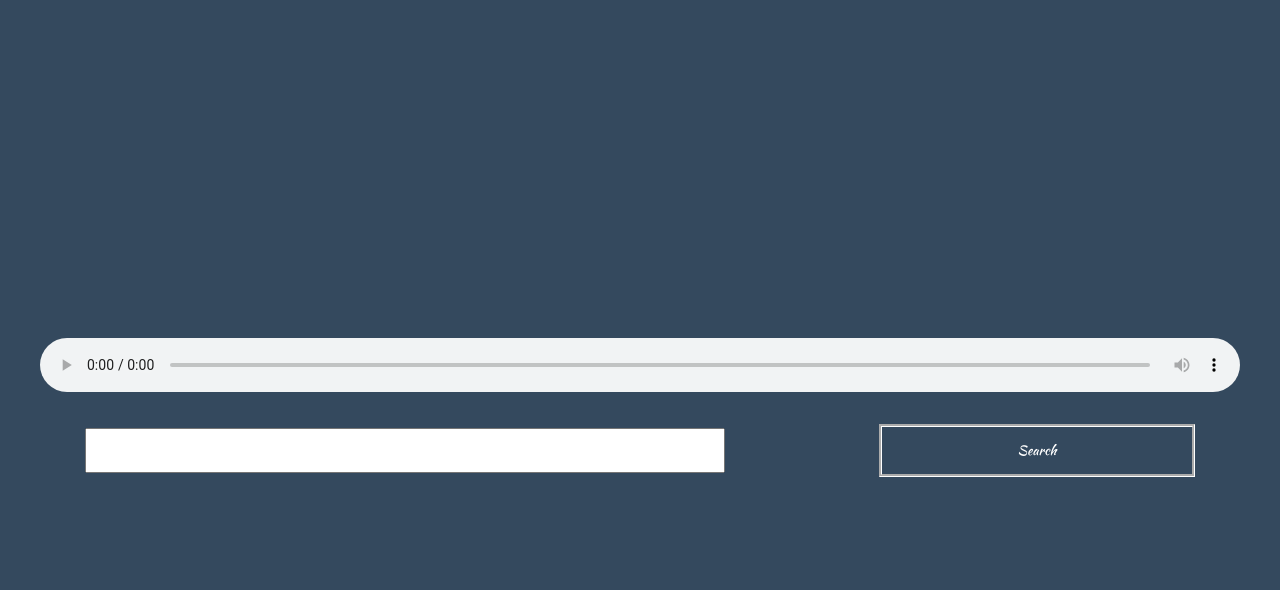
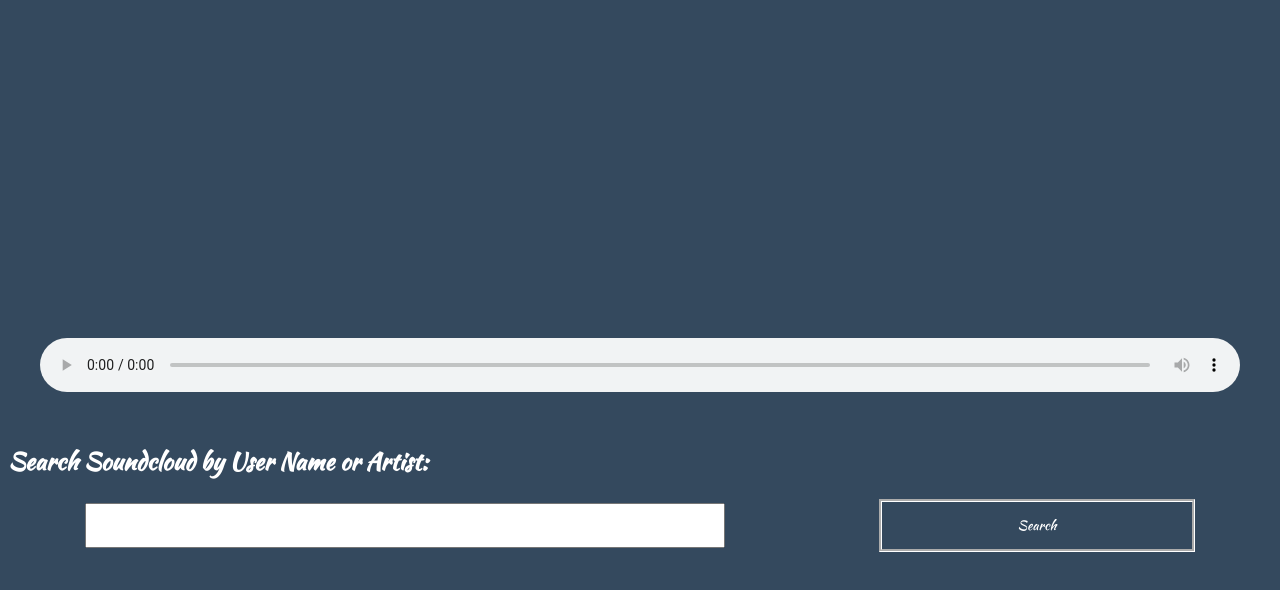
Before and after one commit to ianmitch90/soundcloud, a website: page index.html in a window 1280 px wide. Shown: the part 90-680 px from the top of the page. Drawn offline with Linux system fonts and the light colour scheme.

Commit message:
changes for ghpages

```diff
--- a/index.html
+++ b/index.html
@@ -14,6 +14,7 @@
       <audio class="music-player" controls="controls" src=""></audio>
     </section>
     <section class="search">
+      <h1>Search Soundcloud by User Name or Artist:</h1>
       <form class="search-form" onsubmit="search()">
         <input type="text" name="searchquery" value="">
         <button type="submit" name="search" id = "search">Search</button>
```
Also changed, not shown: 1 other file.
